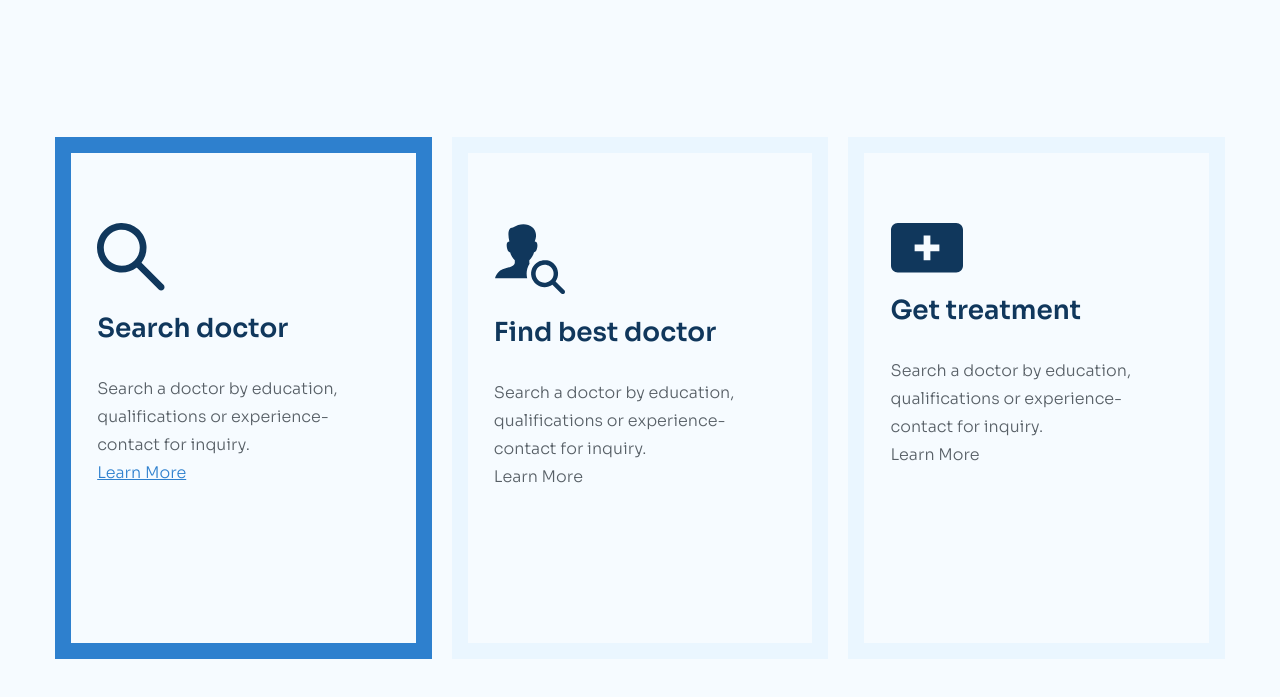
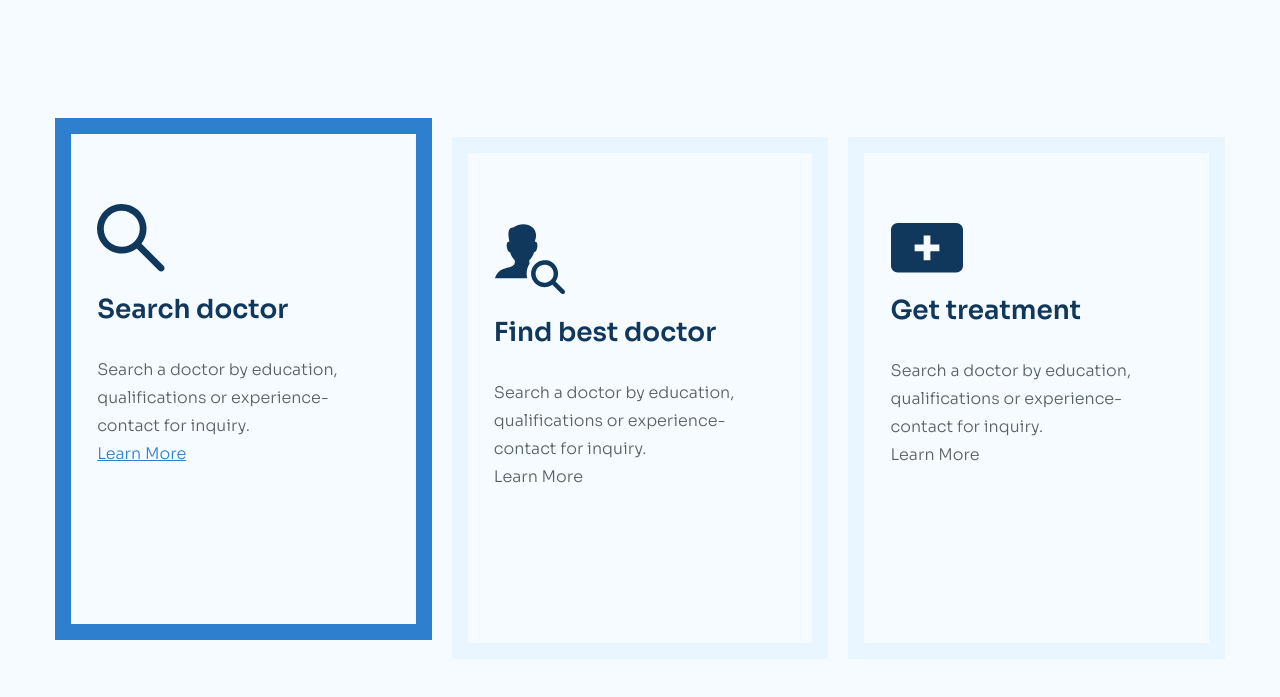
Before and after one commit to thanhnam2006/duan3, a plain HTML site: page index.html in a window 1280 px wide. In both pictures the pointer is over the element 243 px from the left and 2215 px from the top of the page. Shown: the part 1818-2515 px from the top of the page. Drawn offline with nearby package versions, Linux system fonts and the light colour scheme.

Commit message:
hiệu chỉnh 1

```diff
--- a/assets/css/style.css
+++ b/assets/css/style.css
@@ -261,7 +261,7 @@ a {
 .word-item:hover {
   border: 1.6rem solid #2e80ce;
   transition: 0.5s;
-  transform: scaleY(-2rem);
+  transform: translateY(-1.9rem);
 }
 .word-item__heading {
   color: #10375c;
```
